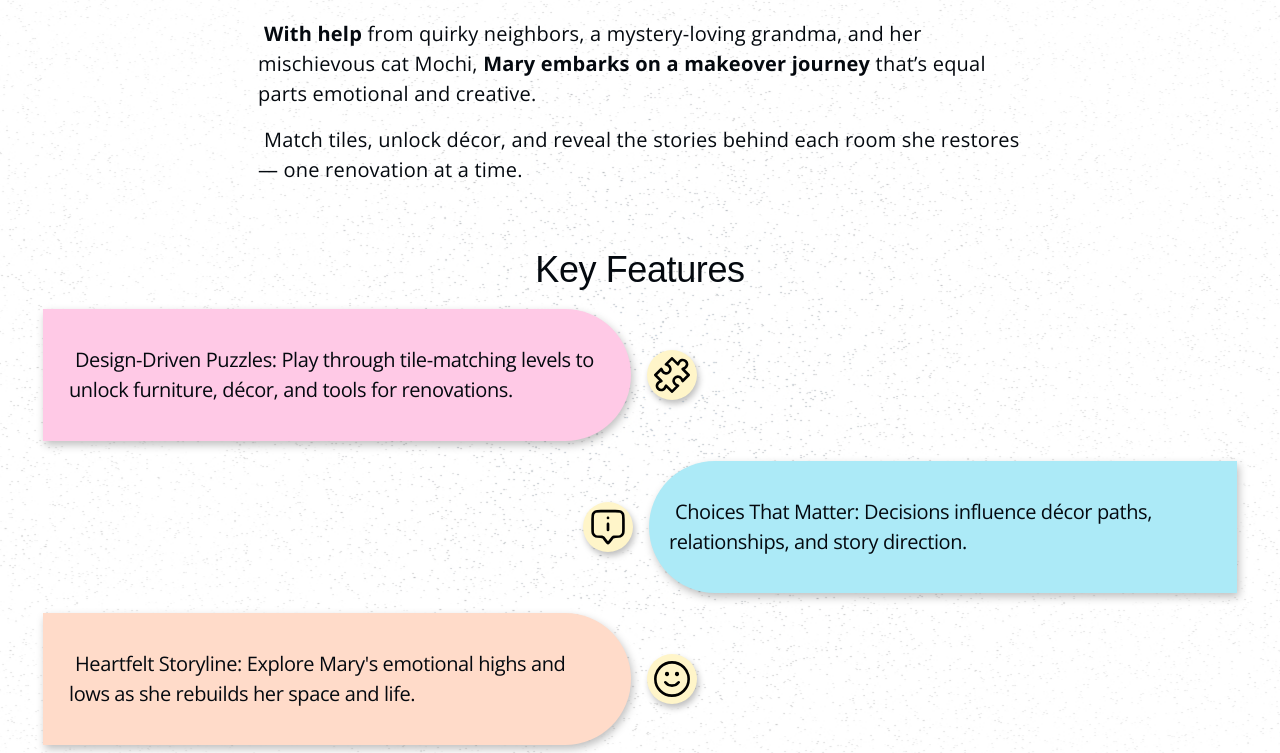
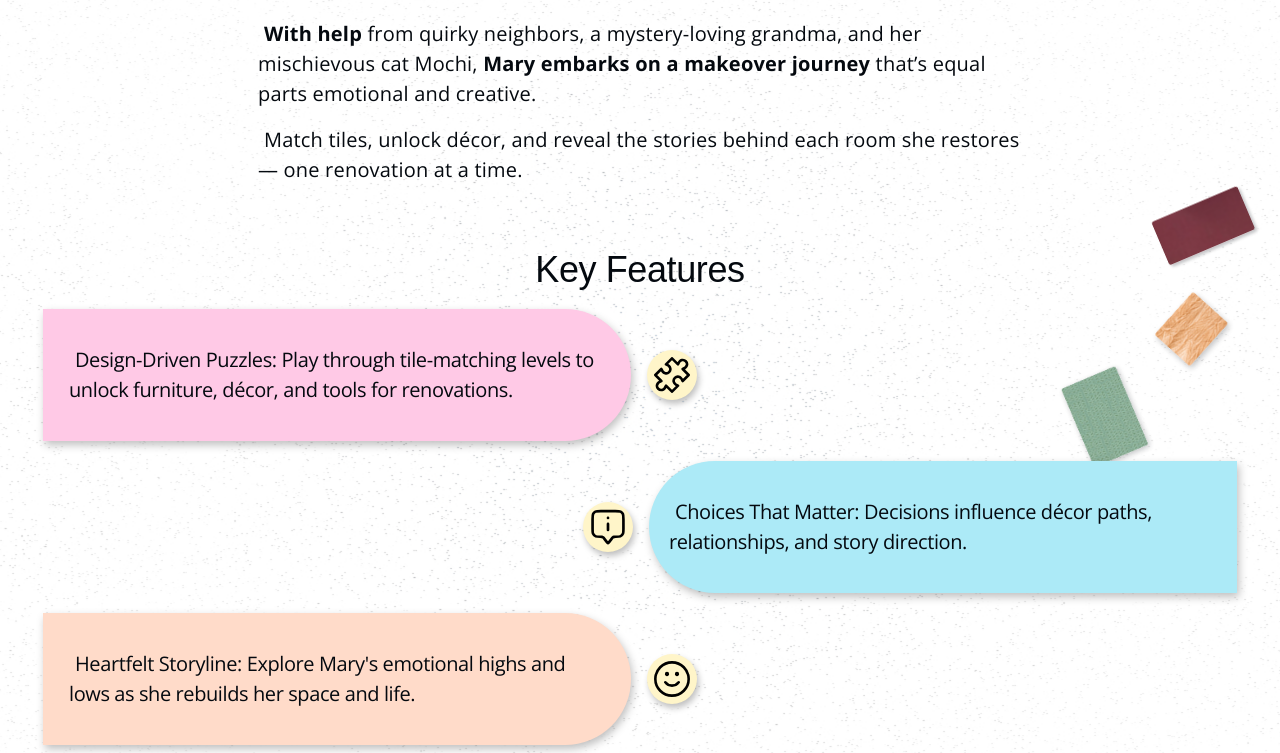
Before and after one commit to Veron0013/STP-10195, a website built with Vite: page src/index.html in a window 1280 px wide. Shown: the part 851-1604 px from the top of the page. Built offline with nearby package versions, Linux system fonts and the light colour scheme; files whose address does not match are found by name; a web font is replaced by a local one.

Commit message:
features decor

```diff
--- a/src/css/features.css
+++ b/src/css/features.css
@@ -1,4 +1,5 @@
 .features {
+	position: relative;
 	margin-bottom: 56px;
 }
 
@@ -19,12 +20,14 @@
 }
 
 .features-list {
+	position: relative;
 	display: flex;
 	flex-direction: column;
 	align-items: flex-end;
 	justify-content: center;
 	gap: 12px;
 	width: 100%;
+	z-index: 1;
 }
 
 .features-items {
@@ -96,6 +99,10 @@
 	text-indent: 6px;
 }
 
+.features-decoration {
+	display: none;
+}
+
 @media only screen and (min-width: 1200px) {
 	.features {
 		margin-bottom: 116px;
@@ -135,4 +142,33 @@
 		font-size: 20px;
 		line-height: 150%;
 	}
+
+	.features-decoration {
+		position: absolute;
+		top: -100px;
+		right: 24px;
+		display: block;
+		width: 200px;
+		height: 320px;
+		z-index: 0;
+	}
+
+	.features-top {
+		position: absolute;
+		right: 0;
+		bottom: 220px;
+		/*box-shadow: 2px 3px 4px 0 rgba(4, 9, 15, 0.24);*/
+		transform: rotate(-23deg);
+	}
+
+	.features-middle {
+		position: absolute;
+		right: 20px;
+		bottom: 100px
+	}
+
+	.features-bottom {
+		position: absolute;
+		bottom: 0;
+	}
 }
--- a/src/partials/features.html
+++ b/src/partials/features.html
@@ -129,5 +129,25 @@
         </div>
       </li>
     </ul>
+    <div class="features-decoration">
+      <img
+        class="features-top"
+        src="../img/features/top.png"
+        alt=""
+        width="100px"
+      />
+      <img
+        class="features-middle"
+        src="../img/features/middle.png"
+        alt=""
+        width="86px"
+      />
+      <img
+        class="features-bottom"
+        src="../img/features/bottom.png"
+        alt=""
+        width="100px"
+      />
+    </div>
   </div>
 </section>
```
Also changed, not shown: src/img/features/bottom.png (added), src/img/features/middle.png (added), src/img/features/top.png (added), src/img/features/top_img.jpg (added).
